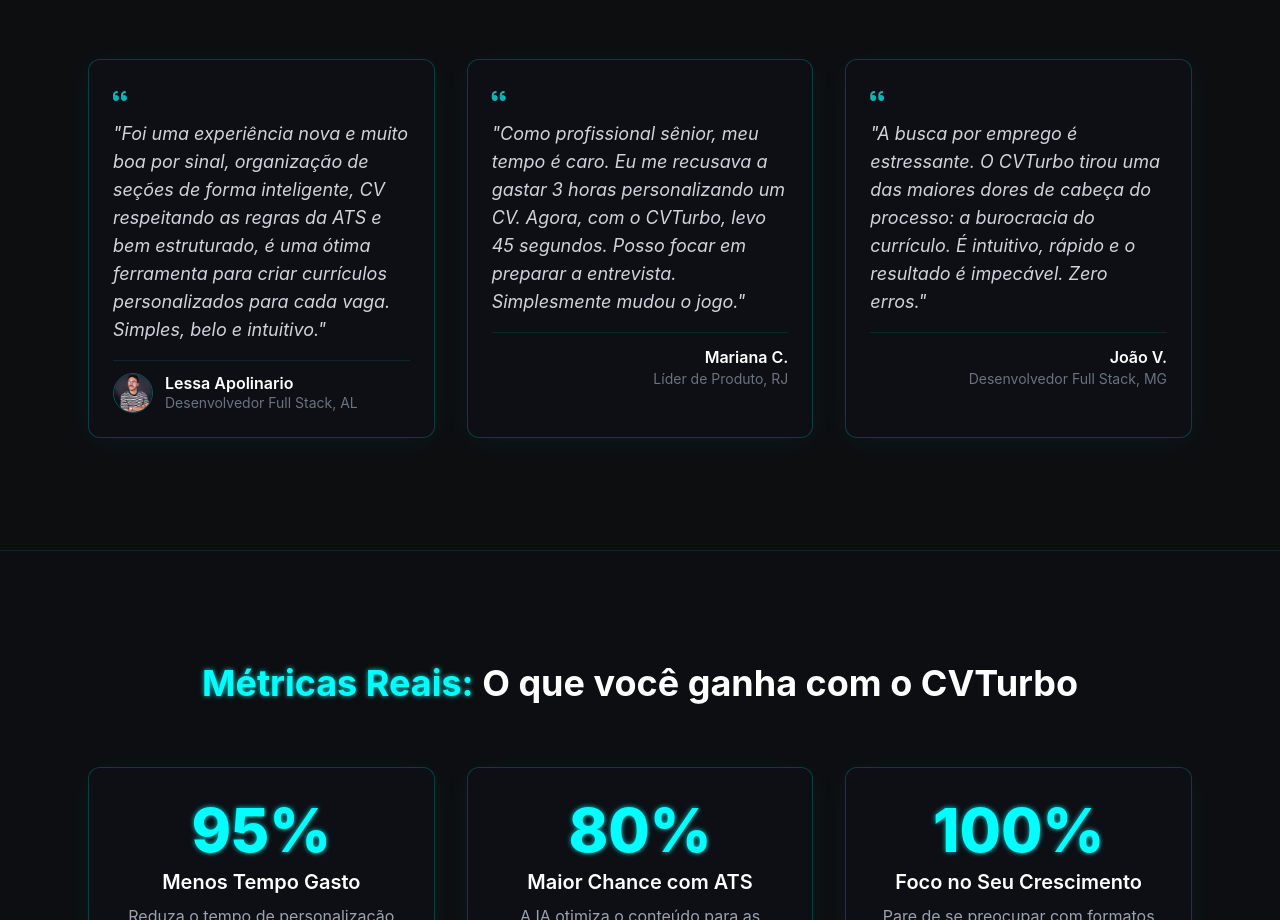
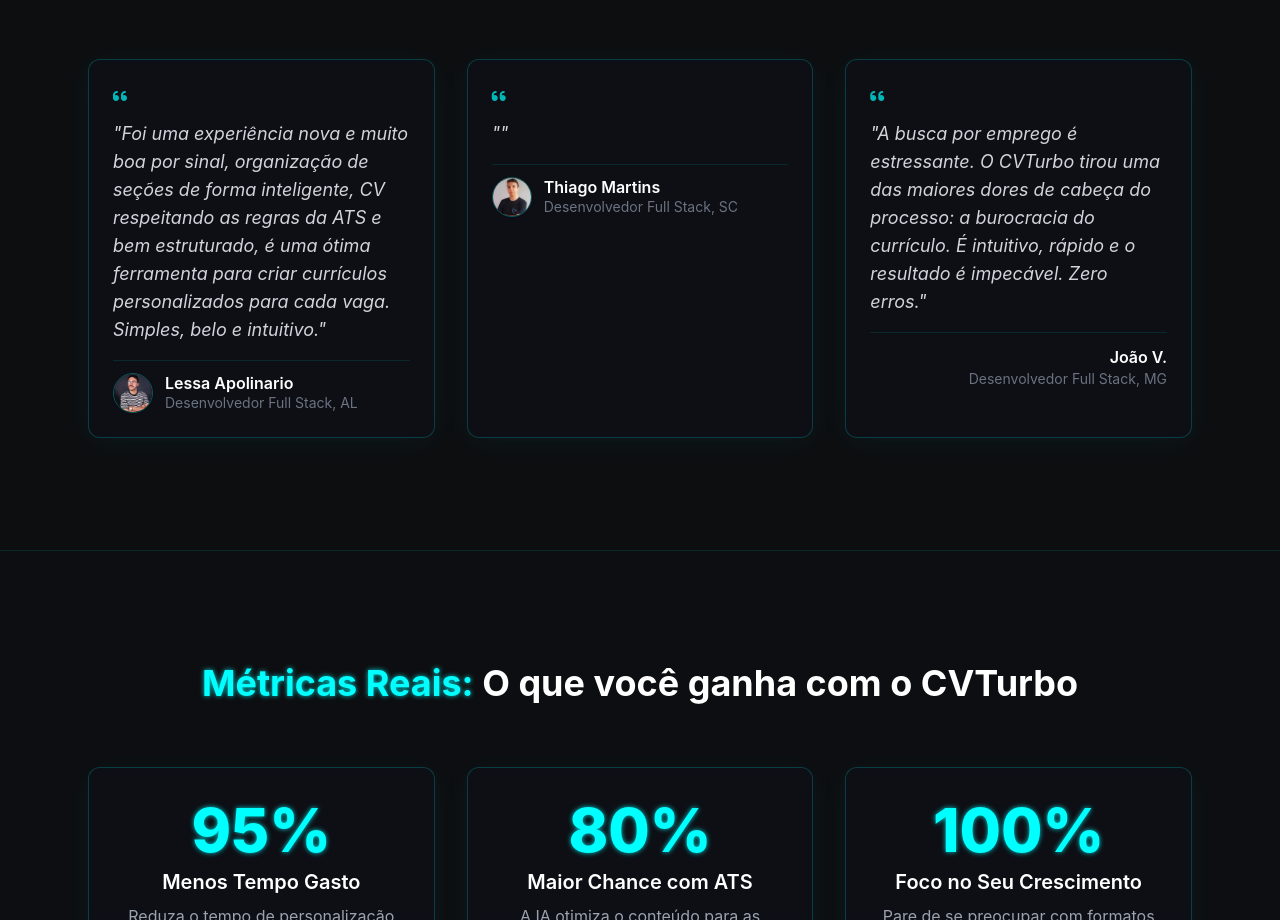
Before and after one commit to CVTurbo/landing-page, a plain HTML site: page index.html in a window 1280 px wide. Shown: the part 2358-3278 px from the top of the page. Drawn offline with nearby package versions, Linux system fonts and the light colour scheme.

Commit message:
feat: Adiciona novo caso de sucesso

```diff
--- a/index.html
+++ b/index.html
@@ -338,7 +338,7 @@
 
                 <div class="grid md:grid-cols-3 gap-8">
 
-                    <!-- Depoimento 1: Júnior - Foco no ATS -->
+                    <!-- Depoimento 1 -->
                     <div class="glass-card p-6 rounded-xl transform hover:scale-[1.01] transition duration-300">
                       <i class="fas fa-quote-left text-electric-blue/70 mb-4"></i>
                       <p class="italic text-lg text-gray-300 mb-4">"Foi uma experiência nova e muito boa por sinal, organização de seções de forma inteligente, CV respeitando as regras da ATS e bem estruturado, é uma ótima ferramenta para criar currículos personalizados para cada vaga. Simples, belo e intuitivo."</p>
@@ -357,14 +357,23 @@
                       </div>
                     </div>
 
-                    <!-- Depoimento 2: Sênior - Foco no Tempo -->
+                    <!-- Depoimento 2 -->
                     <div class="glass-card p-6 rounded-xl transform hover:scale-[1.01] transition duration-300">
-                        <i class="fas fa-quote-left text-electric-blue/70 mb-4"></i>
-                        <p class="italic text-lg text-gray-300 mb-4">"Como profissional sênior, meu tempo é caro. Eu me recusava a gastar 3 horas personalizando um CV. Agora, com o CVTurbo, levo 45 segundos. Posso focar em preparar a entrevista. Simplesmente mudou o jogo."</p>
-                        <div class="text-right border-t border-electric-blue/10 pt-3">
-                            <p class="font-semibold text-white">Mariana C.</p>
-                            <p class="text-sm text-gray-500">Líder de Produto, RJ</p>
-                        </div>
+                      <i class="fas fa-quote-left text-electric-blue/70 mb-4"></i>
+                      <p class="italic text-lg text-gray-300 mb-4">""</p>
+
+                      <div class="border-t border-electric-blue/10 pt-3">
+                          <div class="flex items-center gap-3">
+                              <img src="./assets/thiago.jpg"
+                                  alt="Foto de Lessa Apolinario"
+                                  class="w-10 h-10 rounded-full object-cover border border-electric-blue/30 shadow-sm">
+
+                              <div>
+                                  <p class="font-semibold text-white leading-tight">Thiago Martins</p>
+                                  <p class="text-sm text-gray-500">Desenvolvedor Full Stack, SC</p>
+                              </div>
+                          </div>
+                      </div>
                     </div>
 
                     <!-- Depoimento 3: Geral - Foco no Estresse -->
```
Also changed, not shown: assets/thiago.jpg (added).
